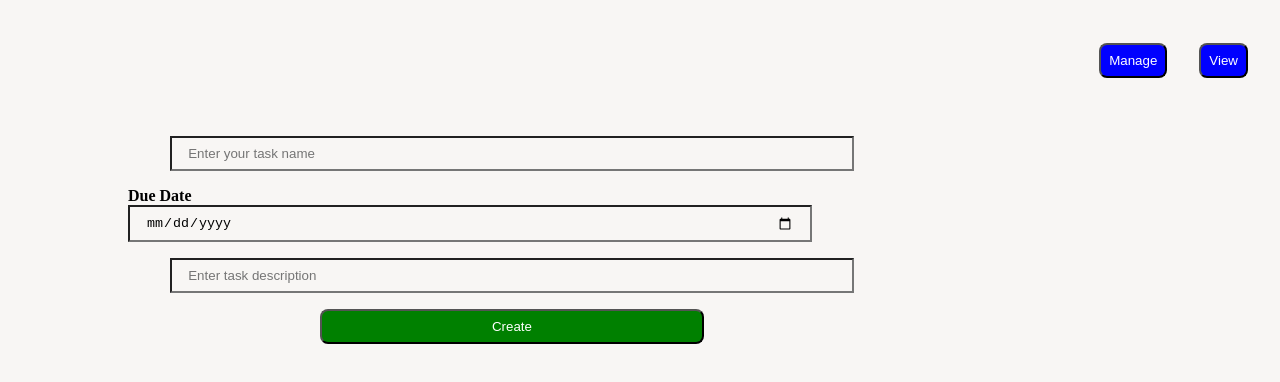
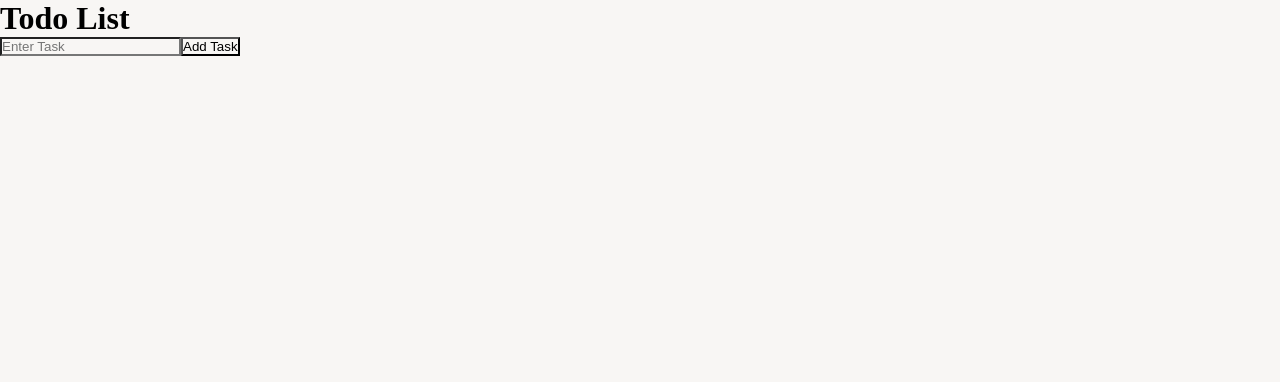
Before and after one commit to sahiba2503/TodoTasks, a React (Vite) app: page / in a window 1280 px wide. Before the commit this address led to /Manage. Shown: the top 382 px of the page. Built offline with nearby package versions, Linux system fonts and the light colour scheme.

Commit message:
small todo task

```diff
--- a/src/App.jsx
+++ b/src/App.jsx
@@ -1,23 +1,119 @@
 //chenge project router components name.
 //implement update and done task.
-import Navbar from "./assets/component/Navbar";
-import Maincomponent from "./assets/component/Maincomponent";
-import { useEffect } from "react";
-import { useLocation,useNavigate } from "react-router-dom";
+// import Navbar from "./assets/component/Navbar";
+// import Maincomponent from "./assets/component/Maincomponent";
+// import { useEffect } from "react";
+// import { useLocation,useNavigate } from "react-router-dom";
+// function App() {
+//   let location = useLocation();
+//   let navigate = useNavigate();
+//   useEffect(()=>{
+//     if(location.pathname === "/"){
+//       navigate("/Manage");
+//     }
+//   },[location.pathname])
+//   return (
+//     <div>
+//       <Navbar />
+//       <Maincomponent />
+//     </div>
+//   )
+// }
+
+// export default App
+
+
+
+
+import  { useState } from "react";
+
 function App() {
-  let location = useLocation();
-  let navigate = useNavigate();
-  useEffect(()=>{
-    if(location.pathname === "/"){
-      navigate("/Manage");
+  const [todolist, setTodolist] = useState([]);
+  const [task, setTask] = useState("");
+  const [editIndex, setEditIndex] = useState(null);
+
+  // Add or Update Task
+  const saveToDoList = (event) => {
+    event.preventDefault();
+
+    if (task.trim() === "") {
+      return;
     }
-  },[location.pathname])
+
+    if (editIndex !== null) {
+      // Update existing task
+      const updatedList = [...todolist];
+      updatedList[editIndex] = task;
+      setTodolist(updatedList);
+
+      setEditIndex(null);
+      setTask("");
+    } else {
+      // Add new task
+      if (!todolist.includes(task)) {
+        setTodolist([...todolist, task]);
+        setTask("");
+      } else {
+        alert("Task already exists");
+      }
+    }
+  };
+
+  // Delete Task
+  const DeleteList = (index) => {
+    const finalList = todolist.filter((item, i) => i !== index);
+    setTodolist(finalList);
+
+    // Reset edit mode if deleted task was being edited
+    if (editIndex === index) {
+      setEditIndex(null);
+      setTask("");
+    }
+  };
+
+  // Fill input for editing
+  const handleUpdateTask = (index) => {
+    setTask(todolist[index]);
+    setEditIndex(index);
+  };
+
   return (
-    <div>
-      <Navbar />
-      <Maincomponent />
+    <div className="app">
+      <h1>Todo List</h1>
+
+      <form onSubmit={saveToDoList}>
+        <input
+          type="text"
+          name="toname"
+          value={task}
+          onChange={(e) => setTask(e.target.value)}
+          placeholder="Enter Task"
+        />
+
+        <button type="submit">
+          {editIndex !== null ? "Update Task" : "Add Task"}
+        </button>
+      </form>
+
+      <div className="outerDiv">
+        {todolist.map((value, index) => (
+          <div key={index}>
+            <li>
+              {value} -- {index}
+            </li>
+
+            <button onClick={() => DeleteList(index)}>
+              Delete
+            </button>
+
+            <button onClick={() => handleUpdateTask(index)}>
+              Update
+            </button>
+          </div>
+        ))}
+      </div>
     </div>
-  )
+  );
 }
 
-export default App
+export default App;
```
